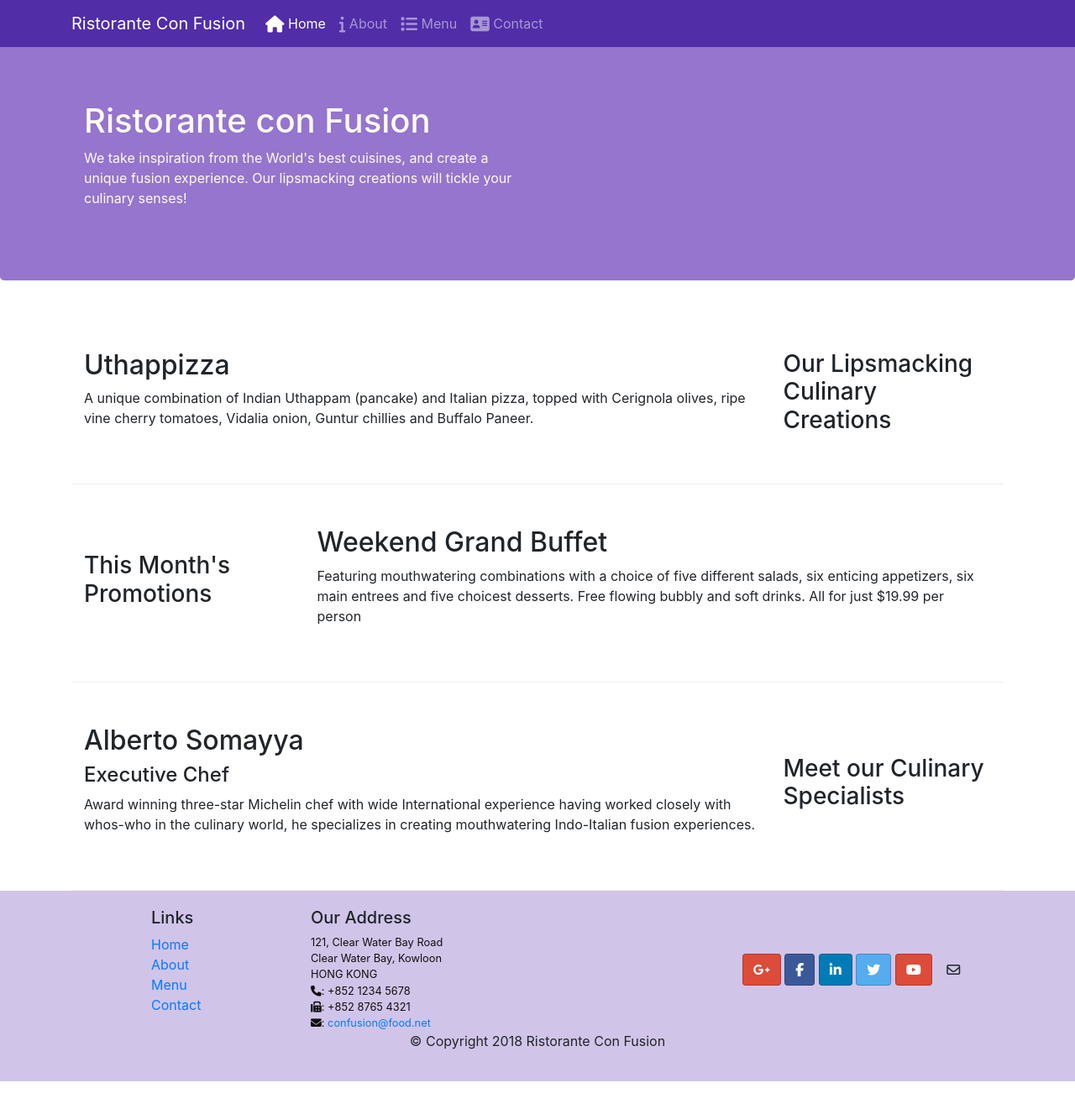
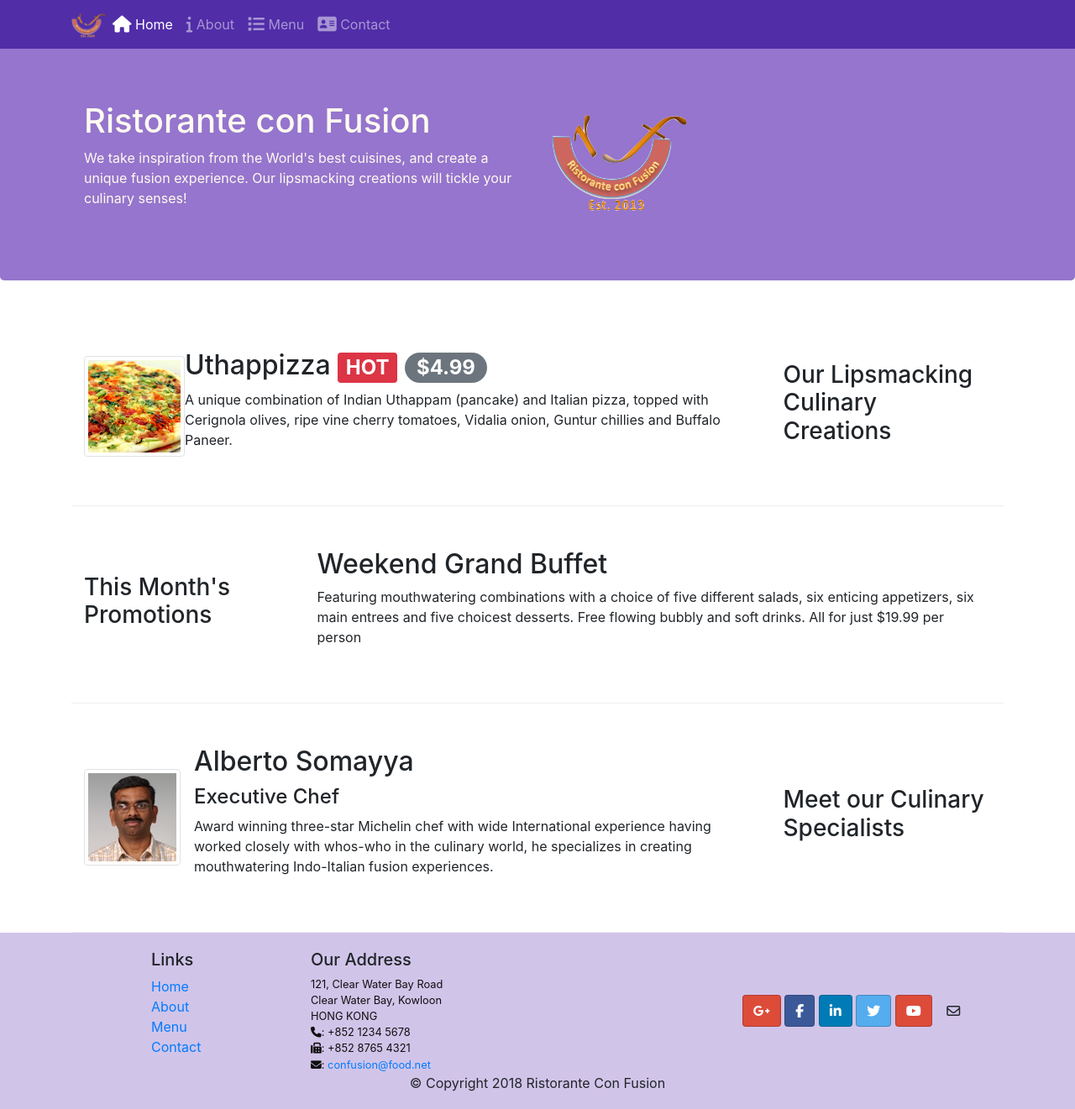
Before and after one commit to quangpao/bootstrap-4-confusion, a plain HTML site: page index.html in a window 1280 px wide. Shown: the whole page at 84% size. Before the commit the page ends 1288 px from the top, so only its background shows below. Drawn offline with nearby package versions, Linux system fonts and the light colour scheme.

Commit message:
Alerting Users

```diff
--- a/index.html
+++ b/index.html
@@ -25,7 +25,7 @@
                 <span class="navbar-toggler-icon"></span>
             </button>
 
-            <a class="navbar-brand" href="#">Ristorante Con Fusion</a>
+            <a class="navbar-brand mr-auto" href="#"><img src="./img/logo.png" alt="logo" height="30" width="41"></a>
             <div class="collapse navbar-collapse" id="Navbar">
                 <ul class="navbar-nav mr-auto">
                     <li class="nav-item active"><a href="#" class="nav-link"><span class="fa fa-home fa-lg"></span> Home</a></li>
@@ -47,7 +47,8 @@
                     <h1>Ristorante con Fusion</h1>
                     <p>We take inspiration from the World's best cuisines, and create a unique fusion experience. Our lipsmacking creations will tickle your culinary senses!</p>
                 </div>
-                <div class="col-12 col-sm">
+                <div class="col-12 col-sm align-self-center">
+                    <img src="./img/logo.png" alt="logo" class="img-fluid">
                 </div>
             </div>
         </div>
@@ -59,8 +60,17 @@
                 <h3>Our Lipsmacking Culinary Creations</h3>
             </div>
             <div class="col col-sm order-sm-first col-md">
-                <h2>Uthappizza</h2>
-                <p>A unique combination of Indian Uthappam (pancake) and Italian pizza, topped with Cerignola olives, ripe vine cherry tomatoes, Vidalia onion, Guntur chillies and Buffalo Paneer.</p>
+                <div class="media">
+
+                    <img src="./img/uthappizza.png" alt="Uthappizza" class="d-flex img-thumbnail align-self-center">
+                    <div class="media-body">
+                        <h2 class="mt-0">Uthappizza
+                            <span class="badge badge-danger">HOT</span>
+                            <span class="badge badge-pill badge-secondary">$4.99</span>
+                        </h2>
+                        <p class="d-none d-sm-block">A unique combination of Indian Uthappam (pancake) and Italian pizza, topped with Cerignola olives, ripe vine cherry tomatoes, Vidalia onion, Guntur chillies and Buffalo Paneer.</p>
+                    </div>
+                </div>
             </div>
         </div>
 
@@ -80,9 +90,15 @@
                 <h3>Meet our Culinary Specialists</h3>
             </div>
             <div class="col col-sm order-sm-first col-md">
-                <h2>Alberto Somayya</h2>
-                <h4>Executive Chef</h4>
-                <p>Award winning three-star Michelin chef with wide International experience having worked closely with whos-who in the culinary world, he specializes in creating mouthwatering Indo-Italian fusion experiences. </p>
+                <div class="media">
+                    <img class="d-flex mr-3 img-thumbnail align-self-center"
+                    src="./img/alberto.png" alt="Alberto Somayya">
+                    <div class="media-body">
+                        <h2 class="mt-0">Alberto Somayya</h2>
+                        <h4>Executive Chef</h4>
+                        <p class="d-none d-sm-block">Award winning three-star Michelin chef with wide International experience having worked closely with whos-who in the culinary world, he specializes in creating mouthwatering Indo-Italian fusion experiences. </p>
+                    </div>
+                </div>
             </div>
         </div>
     </div>
```
Also changed, not shown: aboutus.html (+1 -1 lines), contactus.html (+1 -1 lines), img/alberto.png (added), img/buffet.png (added), img/logo.png (added), img/uthappizza.png (added), 2 other files.
